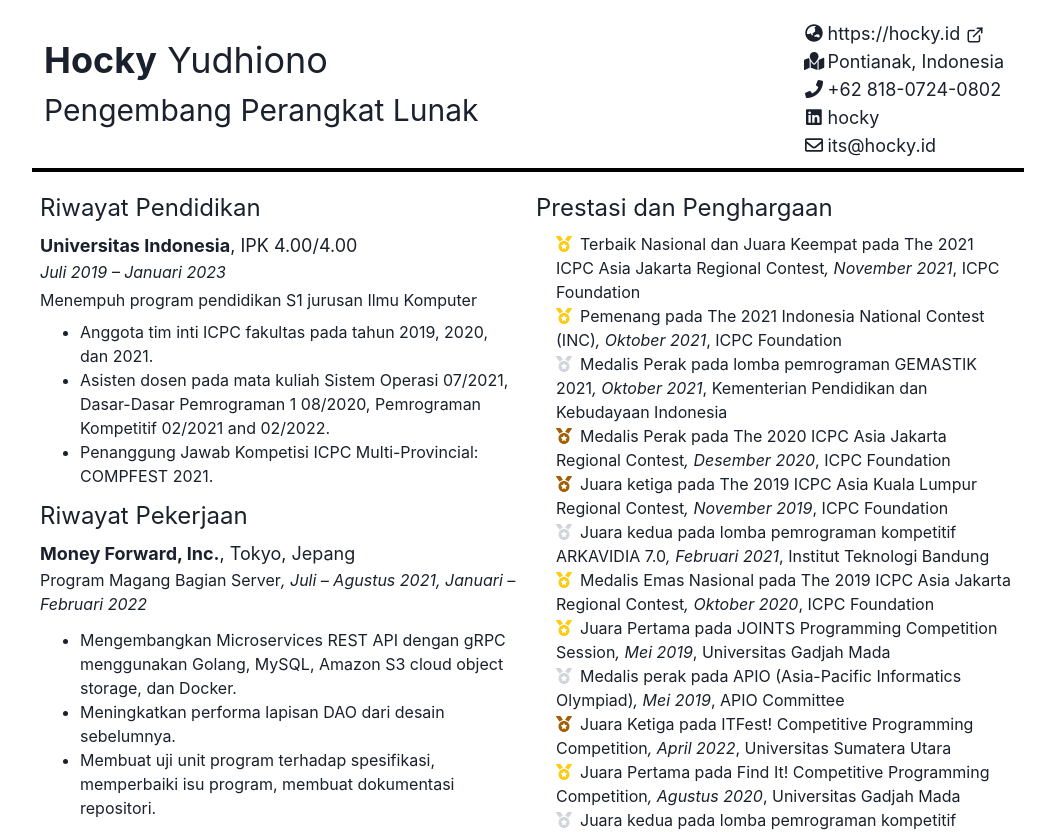
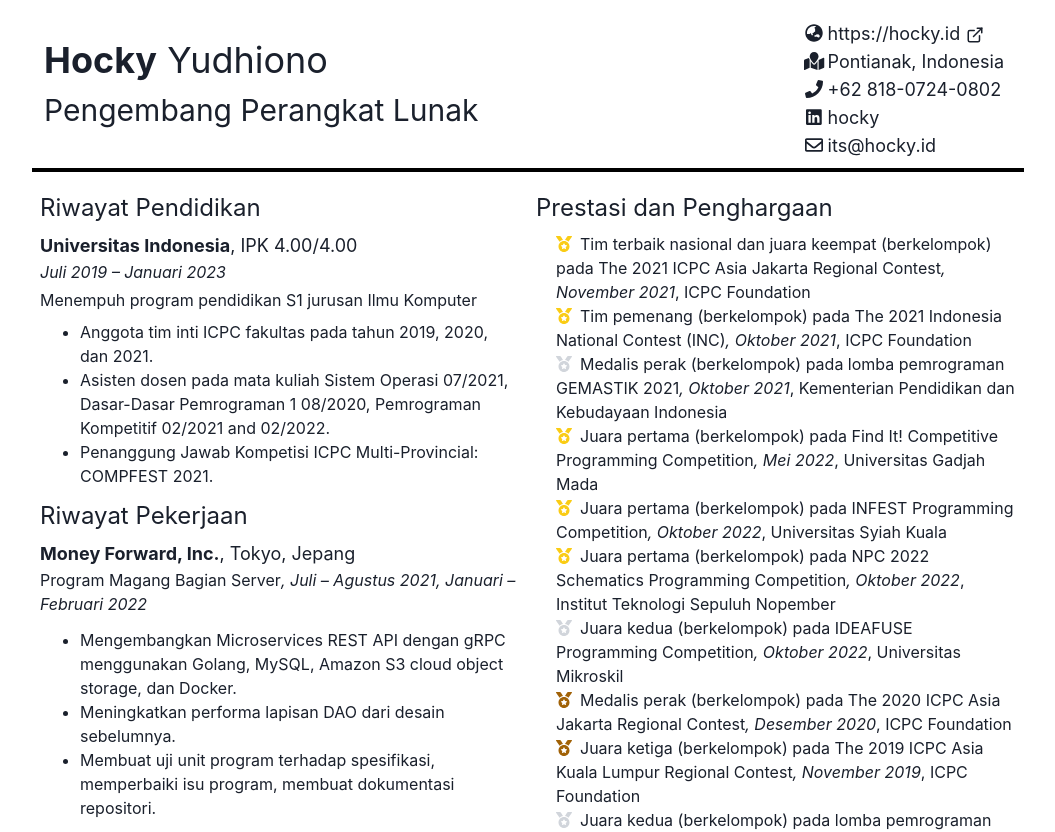
Before and after one commit to hockyy/DatCoolCV-UI, a Next.js app: page / in a window 1280 px wide. Shown: the top 832 px of the page, without its empty margins (112-1167 px from the left). Built offline with nearby package versions, Linux system fonts and the light colour scheme; a web font is replaced by a local one.

Commit message:
Add data

```diff
--- a/components/data.js
+++ b/components/data.js
@@ -90,49 +90,73 @@
   "achievements": [
     {
       "medal": "gold",
-      "name": "Terbaik Nasional dan Juara Keempat pada The 2021 ICPC Asia Jakarta Regional Contest",
+      "name": "Tim terbaik nasional dan juara keempat (berkelompok) pada The 2021 ICPC Asia Jakarta Regional Contest",
       "date": "November 2021",
       "issuer": "ICPC Foundation"
     },
     {
       "medal": "gold",
-      "name": "Pemenang pada The 2021 Indonesia National Contest (INC)",
+      "name": "Tim pemenang (berkelompok) pada The 2021 Indonesia National Contest (INC)",
       "date": "Oktober 2021",
       "issuer": "ICPC Foundation"
     },
     {
       "medal": "silver",
-      "name": "Medalis Perak pada lomba pemrograman GEMASTIK 2021",
+      "name": "Medalis perak (berkelompok) pada lomba pemrograman GEMASTIK 2021",
       "date": "Oktober 2021",
       "issuer": "Kementerian Pendidikan dan Kebudayaan Indonesia"
     },
     {
+      "medal": "gold",
+      "name": "Juara pertama (berkelompok) pada Find It! Competitive Programming Competition",
+      "date": "Mei 2022",
+      "issuer": "Universitas Gadjah Mada"
+    },
+    {
+      "medal": "gold",
+      "name": "Juara pertama (berkelompok) pada INFEST Programming Competition",
+      "date": "Oktober 2022",
+      "issuer": "Universitas Syiah Kuala"
+    },
+    {
+      "medal": "gold",
+      "name": "Juara pertama (berkelompok) pada NPC 2022 Schematics Programming Competition",
+      "date": "Oktober 2022",
+      "issuer": "Institut Teknologi Sepuluh Nopember"
+    },
+    {
+      "medal": "silver",
+      "name": "Juara kedua (berkelompok) pada IDEAFUSE Programming Competition",
+      "date": "Oktober 2022",
+      "issuer": "Universitas Mikroskil"
+    },
+    {
       "medal": "bronze",
-      "name": "Medalis Perak pada The 2020 ICPC Asia Jakarta Regional Contest",
+      "name": "Medalis perak (berkelompok) pada The 2020 ICPC Asia Jakarta Regional Contest",
       "date": "Desember 2020",
       "issuer": "ICPC Foundation"
     },
     {
       "medal": "bronze",
-      "name": "Juara ketiga pada The 2019 ICPC Asia Kuala Lumpur Regional Contest",
+      "name": "Juara ketiga (berkelompok) pada The 2019 ICPC Asia Kuala Lumpur Regional Contest",
       "date": "November 2019",
       "issuer": "ICPC Foundation"
     },
     {
       "medal": "silver",
-      "name": "Juara kedua pada lomba pemrograman kompetitif ARKAVIDIA 7.0",
+      "name": "Juara kedua (berkelompok) pada lomba pemrograman kompetitif ARKAVIDIA 7.0",
       "date": "Februari 2021",
       "issuer": "Institut Teknologi Bandung"
     },
     {
       "medal": "gold",
-      "name": "Medalis Emas Nasional pada The 2019 ICPC Asia Jakarta Regional Contest",
+      "name": "Medalis emas nasional (berkelompok) pada The 2019 ICPC Asia Jakarta Regional Contest",
       "date": "Oktober 2020",
       "issuer": "ICPC Foundation"
     },
     {
       "medal": "gold",
-      "name": "Juara Pertama pada JOINTS Programming Competition Session",
+      "name": "Juara pertama pada JOINTS Programming Competition Session",
       "date": "Mei 2019",
       "issuer": "Universitas Gadjah Mada"
     },
@@ -144,25 +168,25 @@
     },
     {
       "medal": "bronze",
-      "name": "Juara Ketiga pada ITFest! Competitive Programming Competition",
+      "name": "Juara ketiga (berkelompok) pada ITFest! Competitive Programming Competition",
       "date": "April 2022",
       "issuer": "Universitas Sumatera Utara"
     },
     {
       "medal": "gold",
-      "name": "Juara Pertama pada Find It! Competitive Programming Competition",
+      "name": "Juara pertama (berkelompok) pada Find It! Competitive Programming Competition",
       "date": "Agustus 2020",
       "issuer": "Universitas Gadjah Mada"
     },
     {
       "medal": "silver",
-      "name": "Juara kedua pada lomba pemrograman kompetitif ARKAVIDIA 7.0 ",
+      "name": "Juara kedua (berkelompok) pada lomba pemrograman kompetitif ARKAVIDIA 7.0 ",
       "date": "Februari 2020",
       "issuer": "Institut Teknologi Bandung"
     },
     {
       "medal": "silver",
-      "name": "Juara Kedua pada NPC 2021 Schematics Programming Competition",
+      "name": "Juara kedua (berkelompok) pada NPC 2021 Schematics Programming Competition",
       "date": "Oktober 2021",
       "issuer": "Institut Teknologi Sepuluh Nopember"
     },
@@ -180,13 +204,13 @@
     },
     {
       "medal": "bronze",
-      "name": "Juara Keempat pada lomba pemrograman GEMASTIK 2020",
+      "name": "Juara keempat (berkelompok) pada lomba pemrograman GEMASTIK 2020",
       "date": "Oktober 2020",
       "issuer": "Kementerian Pendidikan dan Kebudayaan Indonesia"
     },
     {
       "medal": "bronze",
-      "name": "Medalis Perunggu pada OSN (Olimpiade Sains Nasional) bidang Informatika Indonesia",
+      "name": "Medalis perunggu pada OSN (Olimpiade Sains Nasional) bidang Informatika Indonesia",
       "date": "Juli 2017",
       "issuer": "Kementerian Pendidikan dan Kebudayaan Indonesia"
     },
```
